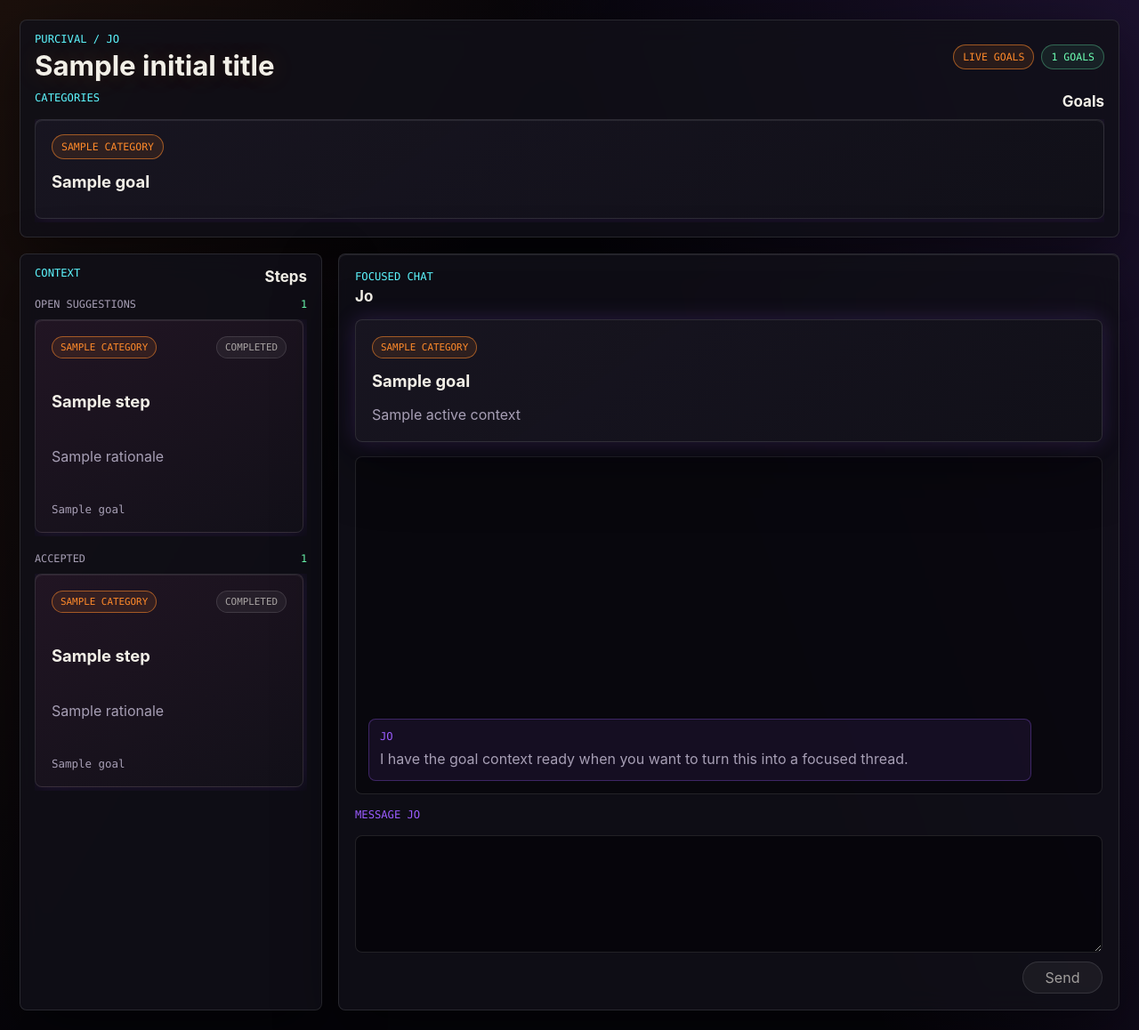
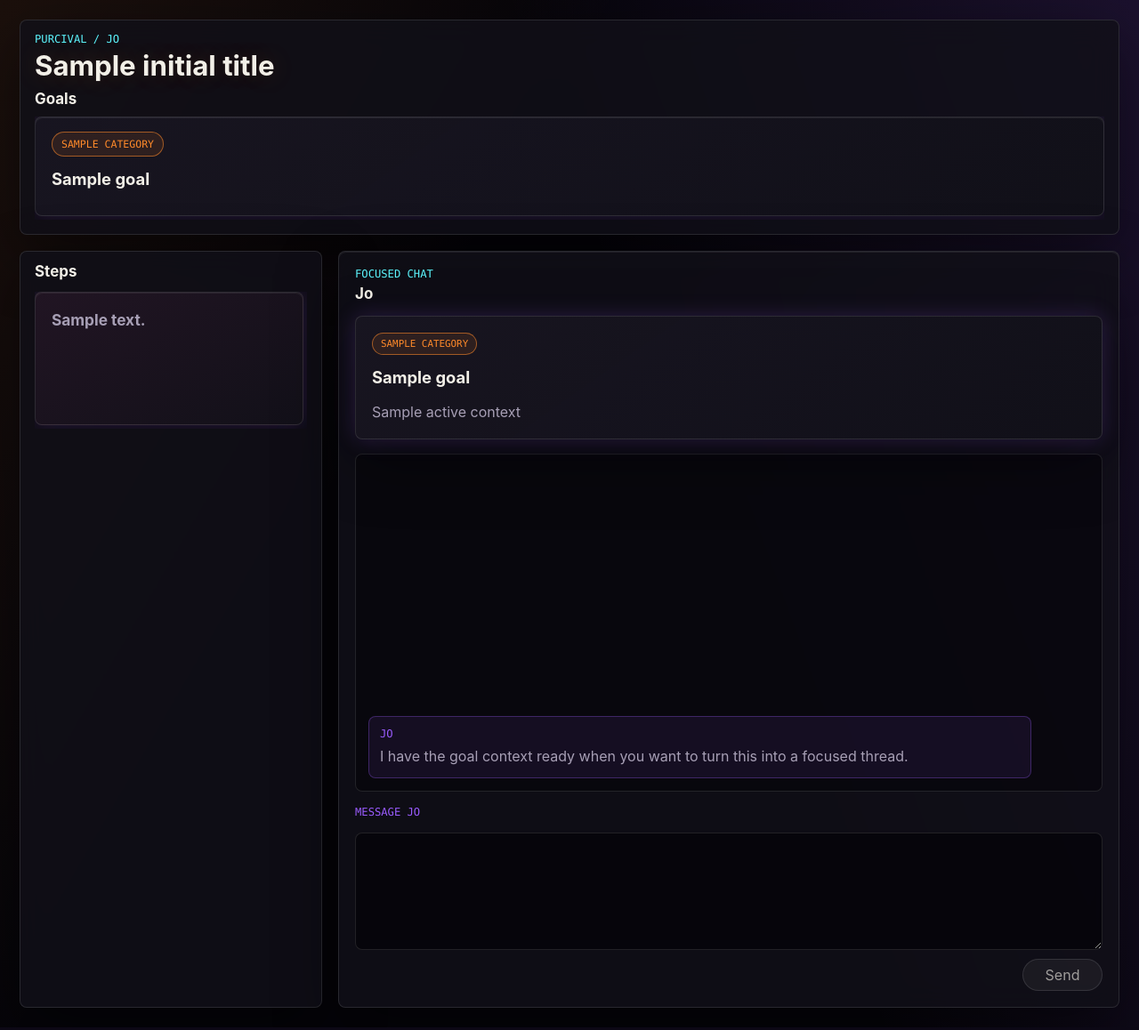
Before and after one commit to ztblick/Purcival, a FastAPI app: template dashboard/templates/index.html in a window 1280 px wide. Shown: the whole page at 89% size. Run offline with FastAPI, Linux system fonts and the light colour scheme; the template is opened without the code that fills it: most values are stand-ins (such as "Sample title", 1, 10 or a date in 2020).

Commit message:
Simplify goals dashboard step feedback

```diff
--- a/dashboard/static/dashboard.css
+++ b/dashboard/static/dashboard.css
@@ -177,39 +177,6 @@ h3 {
   overflow: hidden;
 }
 
-.step-group {
-  display: grid;
-  gap: 10px;
-}
-
-.step-group + .step-group {
-  margin-top: 18px;
-}
-
-.step-group__header {
-  display: flex;
-  align-items: center;
-  justify-content: space-between;
-  gap: 12px;
-  color: var(--muted);
-  font-family: "Cascadia Mono", Consolas, monospace;
-  font-size: 0.74rem;
-  text-transform: uppercase;
-}
-
-.step-group__header span:last-child {
-  color: var(--green);
-}
-
-.empty-state {
-  margin: 0;
-  border: 1px dashed var(--line);
-  border-radius: var(--radius);
-  padding: 14px;
-  color: var(--muted);
-  background: rgba(255, 255, 255, 0.03);
-}
-
 .goal-grid,
 .step-grid {
   display: grid;
@@ -287,8 +254,7 @@ h3 {
   line-height: 1.5;
 }
 
-.card-meta,
-.step-card__footer {
+.card-meta {
   display: flex;
   align-items: center;
   justify-content: space-between;
@@ -303,48 +269,31 @@ h3 {
 }
 
 .step-card {
-  min-height: 240px;
+  min-height: 150px;
   overflow: hidden;
   background:
     linear-gradient(150deg, rgba(33, 21, 35, 0.94), rgba(17, 16, 24, 0.95)),
     var(--panel-hot);
 }
 
-.step-card__topline,
-.step-actions,
-.step-feedback {
+.step-card__text {
+  color: var(--text);
+  font-size: 1.08rem;
+  font-weight: 700;
+}
+
+.step-actions {
   display: flex;
   align-items: center;
   gap: 8px;
 }
 
-.step-card__topline {
-  justify-content: space-between;
-}
-
-.step-status {
-  border: 1px solid rgba(255, 255, 255, 0.12);
-  border-radius: 999px;
-  padding: 5px 9px;
-  color: rgba(242, 239, 231, 0.64);
-  background: rgba(255, 255, 255, 0.05);
-  font-family: "Cascadia Mono", Consolas, monospace;
-  font-size: 0.68rem;
-  text-transform: uppercase;
-}
-
 .step-card--accepted {
-  min-height: 170px;
+  min-height: 130px;
   border-color: rgba(109, 255, 179, 0.42);
   background:
     linear-gradient(150deg, rgba(17, 38, 32, 0.86), rgba(17, 16, 24, 0.94)),
     var(--panel);
-}
-
-.step-card--accepted .step-status {
-  color: var(--green);
-  border-color: rgba(109, 255, 179, 0.32);
-  background: rgba(109, 255, 179, 0.08);
 }
 
 .step-actions {
--- a/dashboard/templates/partials/goal_strip.html
+++ b/dashboard/templates/partials/goal_strip.html
@@ -4,14 +4,9 @@
       <p class="eyebrow">Purcival / Jo</p>
       <h1>{{ initial_title }}</h1>
     </div>
-    <div class="status-cluster" aria-label="Dashboard status">
-      <span class="status-pill">Live goals</span>
-      <span class="status-pill status-pill--hot">{{ goals|length }} goals</span>
-    </div>
   </div>
 
   <div class="section-heading section-heading--compact">
-    <p class="eyebrow">Categories</p>
     <h2 id="goals-heading">Goals</h2>
   </div>
 
--- a/dashboard/templates/partials/step_card.html
+++ b/dashboard/templates/partials/step_card.html
@@ -1,43 +1,7 @@
 <article class="step-card step-card--{{ step.status }} {{ step.category_class }}" data-step-id="{{ step.id }}">
-  <div class="step-card__topline">
-    {% if step.goal %}
-      <div class="card-tag card-tag--small">{{ step.goal.category }}</div>
-    {% endif %}
-    <span class="step-status">{{ "open" if step.status == "suggested" else step.status }}</span>
-  </div>
-
-  <h3>{{ step.title }}</h3>
-
-  {% if step.rationale %}
-    <p>{{ step.rationale }}</p>
-  {% endif %}
+  <p class="step-card__text">{{ step.display_text }}</p>
 
   {% if step.status == "suggested" %}
-    <div class="step-feedback" aria-label="Suggestion feedback">
-      <button
-        type="button"
-        class="icon-button {% if step.has_thumbs_up %}icon-button--active{% endif %}"
-        name="kind"
-        value="thumbs_up"
-        title="Thumbs up"
-        aria-label="Thumbs up for {{ step.title }}"
-        hx-post="/steps/{{ step.id }}/feedback"
-        hx-target="#steps-panel"
-        hx-swap="outerHTML"
-      >👍</button>
-      <button
-        type="button"
-        class="icon-button {% if step.has_thumbs_down %}icon-button--active{% endif %}"
-        name="kind"
-        value="thumbs_down"
-        title="Thumbs down"
-        aria-label="Thumbs down for {{ step.title }}"
-        hx-post="/steps/{{ step.id }}/feedback"
-        hx-target="#steps-panel"
-        hx-swap="outerHTML"
-      >👎</button>
-    </div>
-
     <div class="step-actions" aria-label="Step decision controls">
       <form
         hx-post="/steps/{{ step.id }}/accept"
@@ -52,15 +16,8 @@
         hx-target="#steps-panel"
         hx-swap="outerHTML"
       >
-        <input type="text" name="reason" placeholder="Reason optional" aria-label="Rejection reason for {{ step.title }}">
         <button class="decision-button decision-button--reject" type="submit" title="Reject step" aria-label="Reject {{ step.title }}">✕</button>
       </form>
     </div>
   {% endif %}
-
-  <div class="step-card__footer">
-    {% if step.goal %}
-      <span>{{ step.goal.title }}</span>
-    {% endif %}
-  </div>
 </article>
--- a/dashboard/templates/partials/suggestion_strip.html
+++ b/dashboard/templates/partials/suggestion_strip.html
@@ -1,34 +1,11 @@
 <section id="steps-panel" class="suggestion-strip" aria-labelledby="suggestions-heading">
   <div class="section-heading">
-    <p class="eyebrow">Context</p>
     <h2 id="suggestions-heading">Steps</h2>
   </div>
 
-  <div class="step-group">
-    <div class="step-group__header">
-      <span>Open suggestions</span>
-      <span>{{ suggestions|length }}</span>
-    </div>
-    <div class="step-grid">
-      {% for step in suggestions %}
-        {% include "partials/step_card.html" %}
-      {% else %}
-        <p class="empty-state">No open suggestions.</p>
-      {% endfor %}
-    </div>
-  </div>
-
-  <div class="step-group step-group--accepted">
-    <div class="step-group__header">
-      <span>Accepted</span>
-      <span>{{ accepted_steps|length }}</span>
-    </div>
-    <div class="step-grid">
-      {% for step in accepted_steps %}
-        {% include "partials/step_card.html" %}
-      {% else %}
-        <p class="empty-state">No accepted steps yet.</p>
-      {% endfor %}
-    </div>
+  <div class="step-grid">
+    {% for step in visible_steps %}
+      {% include "partials/step_card.html" %}
+    {% endfor %}
   </div>
 </section>
```
Also changed, not shown: other parts of dashboard/static/dashboard.css (+2 -27 lines), Design/dashboard_goals_design.md (+15 -22 lines), PROGRESS.md (+6 -4 lines), dashboard/routes.py (+7 -25 lines), goals.py (+3 -24 lines), scripts/capture_dashboard_screenshot.py (+0 -9 lines), tests/test_dashboard.py (+9 -25 lines), tests/test_goals.py (+7 -13 lines), 2 other files.
